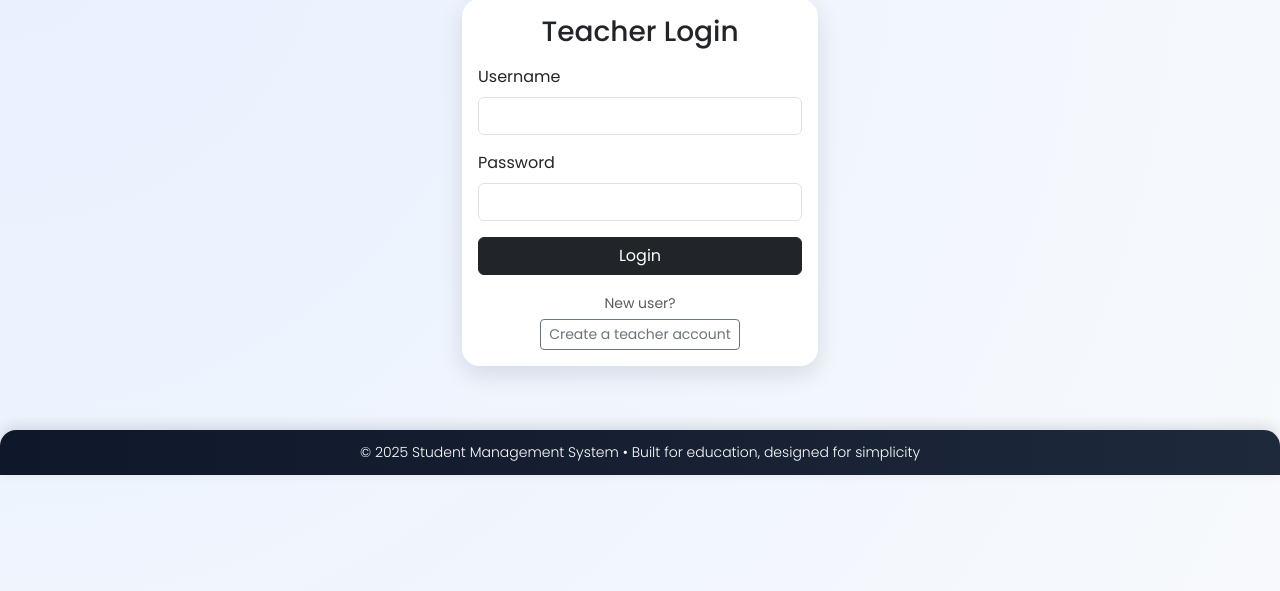
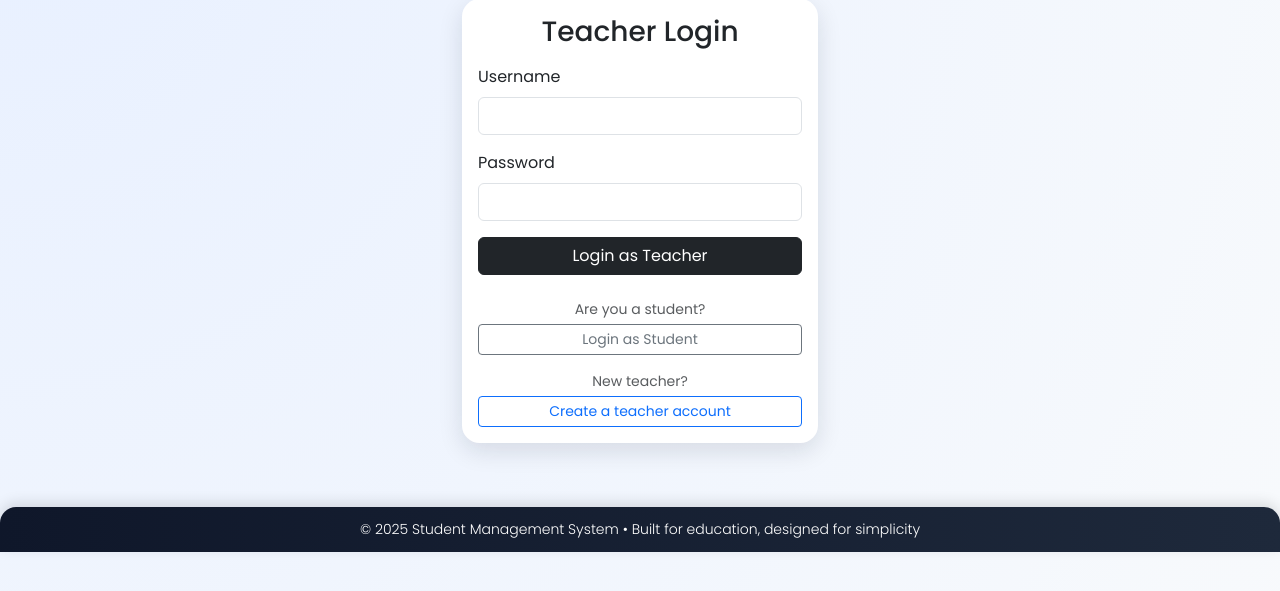
Before and after one commit to chiragsharma-S/StudentManagementSystem, a Flask app: page /login in a window 1280 px wide. Shown: the part 105-696 px from the top of the page. Run offline with Flask 3, Linux system fonts and the light colour scheme.

Commit message:
Enhance teacher login with student option
Updated the login form to include a student login option and changed the login button text.

```diff
--- a/templates/login.html
+++ b/templates/login.html
@@ -1,3 +1,4 @@
+
 {% extends "base.html" %}
 {% block content %}
 <div class="row justify-content-center mt-5">
@@ -13,12 +14,20 @@
           <label class="form-label">Password</label>
           <input type="password" name="password" class="form-control" required>
         </div>
-        <button type="submit" class="btn btn-dark w-100 mb-2">Login</button>
+        <button type="submit" class="btn btn-dark w-100 mb-2">Login as Teacher</button>
       </form>
 
-      <div class="text-center mt-2">
-        <small class="text-muted">New user?</small><br>
-        <a href="{{ url_for('register_teacher') }}" class="btn btn-sm btn-outline-secondary mt-1">
+      <div class="text-center mt-3">
+        <small class="text-muted d-block mb-1">Are you a student?</small>
+        <!-- 👇 This button goes to student login, no need to edit URL manually -->
+        <a href="{{ url_for('student_login') }}" class="btn btn-sm btn-outline-secondary w-100">
+          Login as Student
+        </a>
+      </div>
+
+      <div class="text-center mt-3">
+        <small class="text-muted d-block mb-1">New teacher?</small>
+        <a href="{{ url_for('register_teacher') }}" class="btn btn-sm btn-outline-primary w-100">
           Create a teacher account
         </a>
       </div>
```
